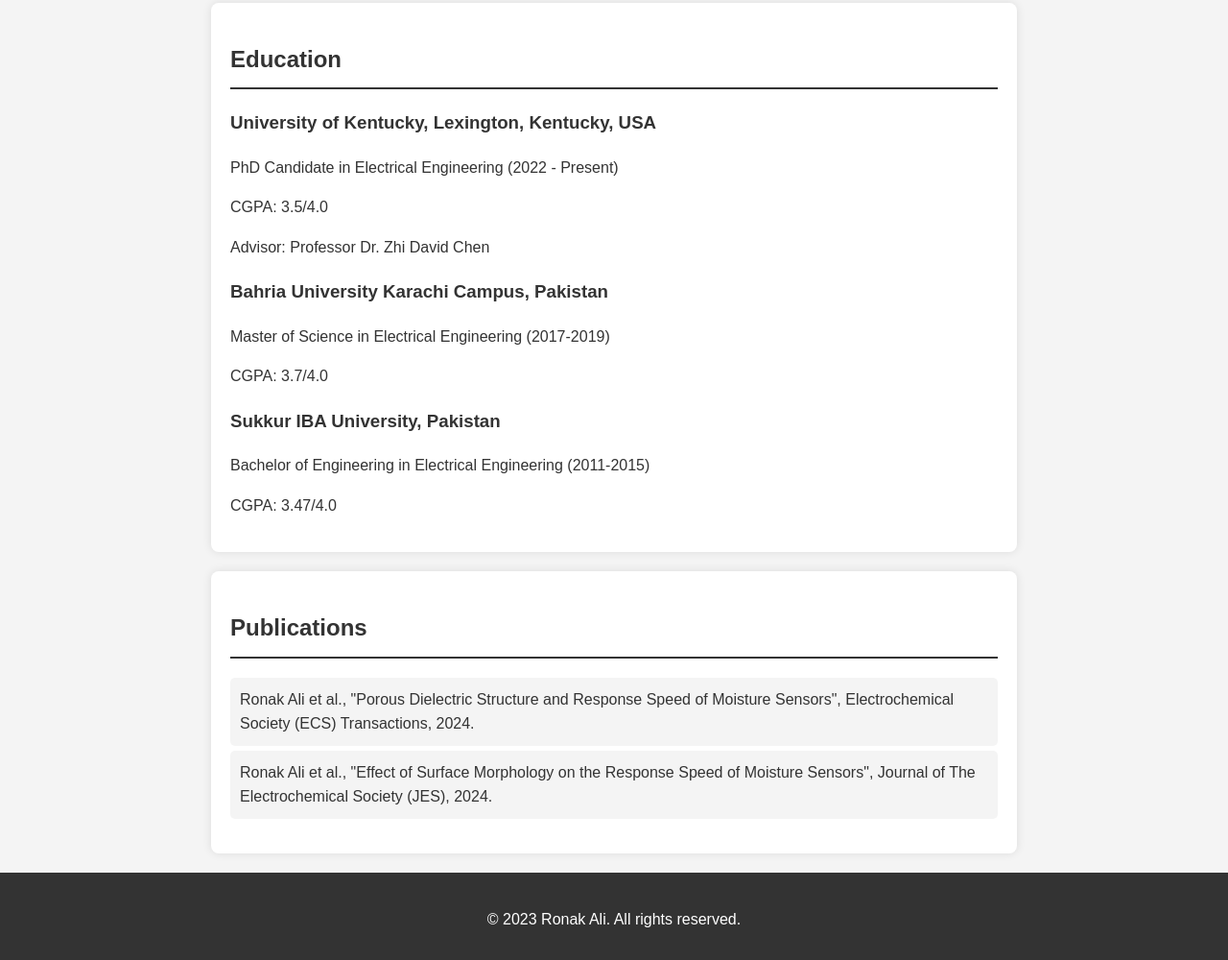
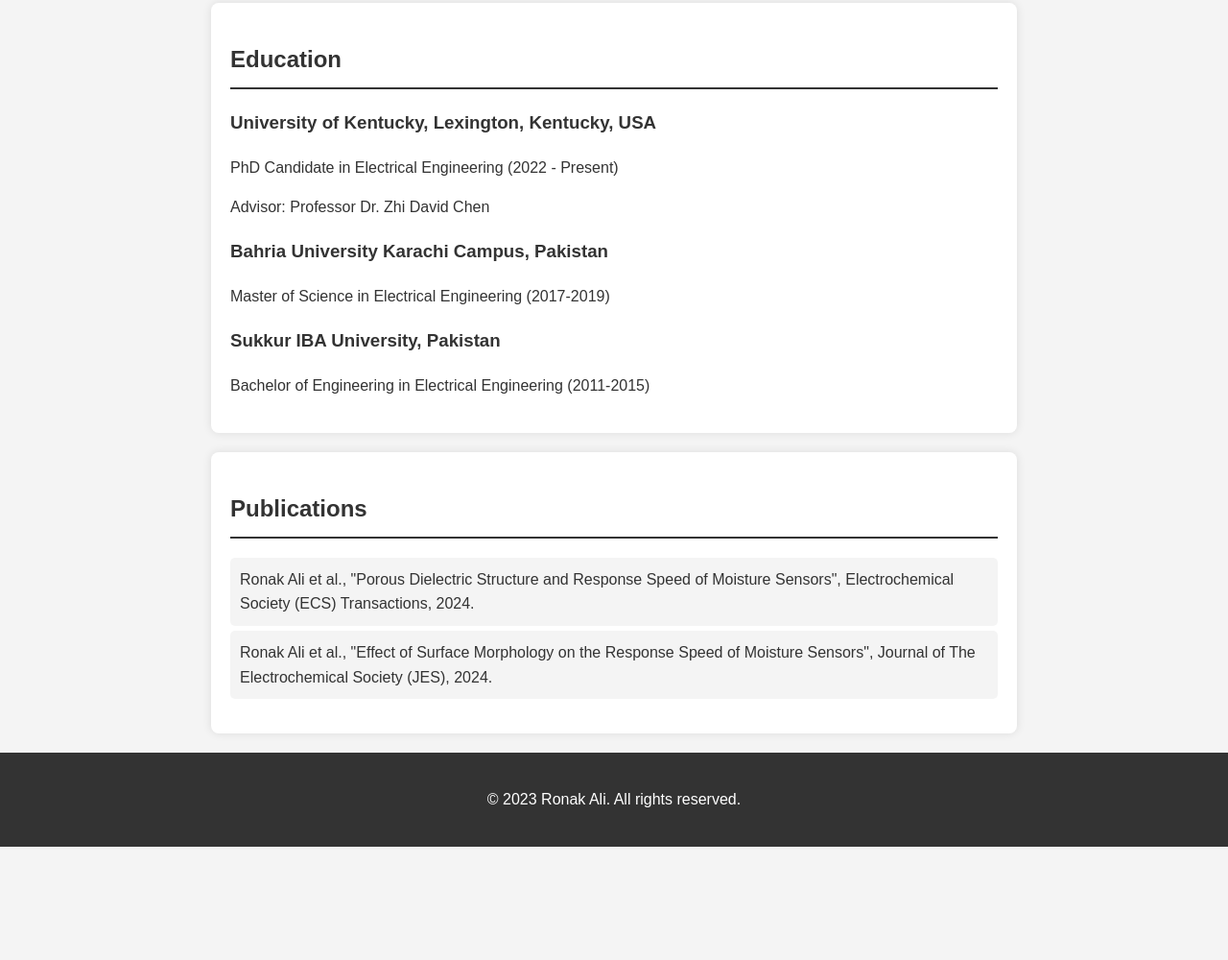
Before and after one commit to alironak/alironak.github.io, a plain HTML site: page index.html in a window 1280 px wide. Shown: the part 1242-2242 px from the top of the page at 96% size. After the commit the page ends 2124 px from the top, so only its background shows below. Drawn offline with Linux system fonts and the light colour scheme.

Commit message:
Update index.html

```diff
--- a/index.html
+++ b/index.html
@@ -47,20 +47,23 @@
         </ul>
     </section>
 
+
+
+
     <section id="education">
         <h2>Education</h2>
         <h3>University of Kentucky, Lexington, Kentucky, USA</h3>
         <p>PhD Candidate in Electrical Engineering (2022 - Present)</p>
-        <p>CGPA: 3.5/4.0</p>
+
         <p>Advisor: Professor Dr. Zhi David Chen</p>
 
         <h3>Bahria University Karachi Campus, Pakistan</h3>
         <p>Master of Science in Electrical Engineering (2017-2019)</p>
-        <p>CGPA: 3.7/4.0</p>
+
 
         <h3>Sukkur IBA University, Pakistan</h3>
         <p>Bachelor of Engineering in Electrical Engineering (2011-2015)</p>
-        <p>CGPA: 3.47/4.0</p>
+
     </section>
 
     <section id="publications">
```
